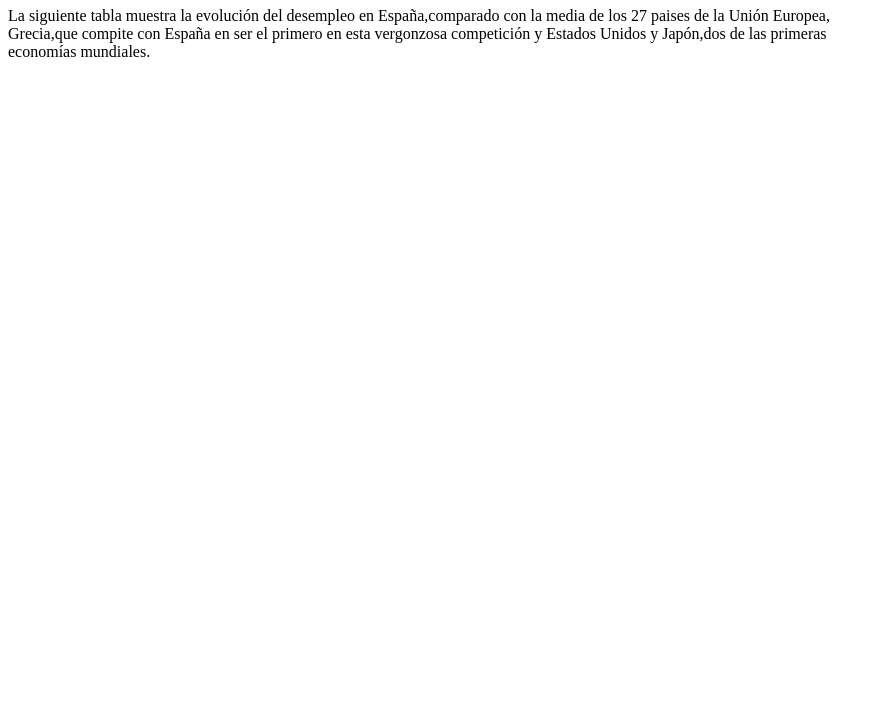
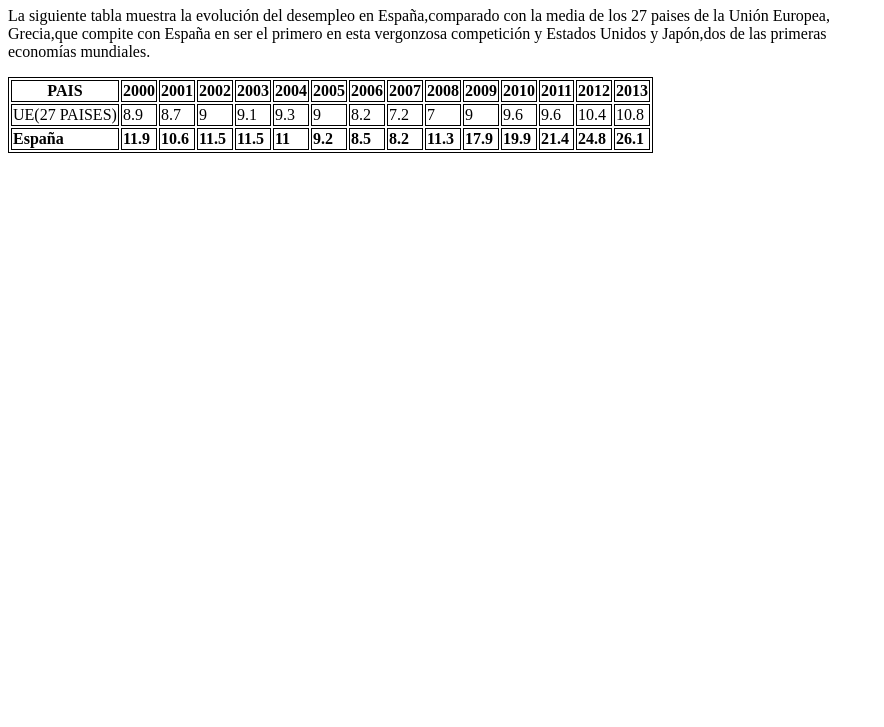
Before and after one commit to SERGIOOVEP/EJERCICIOS-, a plain HTML site: page EJERCICIO3.html in a window 1280 px wide. Shown: the part 73-800 px from the top of the page, without its empty margins (0-884 px from the left). Drawn offline with Linux system fonts and the light colour scheme.

Commit message:
con tabla hasta España

```diff
--- a/EJERCICIO3.html
+++ b/EJERCICIO3.html
@@ -14,6 +14,94 @@
                 compite con España en ser el primero en esta vergonzosa competición y Estados Unidos y Japón,dos de las primeras <br> economías mundiales.
             </p>
 
+            <table>
+
+                <tr>
+
+                    <th>PAIS</th>
+                    <th>2000</th>
+                    <th>2001</th>
+                    <th>2002</th>
+                    <th>2003</th>
+                    <th>2004</th>
+                    <th>2005</th>
+                    <th>2006</th>
+                    <th>2007</th>
+                    <th>2008</th>
+                    <th>2009</th>
+                    <th>2010</th>
+                    <th>2011</th>
+                    <th>2012</th>
+                    <th>2013</th>
+
+                </tr>
+
+                <tr>
+
+                    <td>UE(27 PAISES)</td>
+                    <td>8.9</td>
+                    <td>8.7</td>
+                    <td>9</td>
+                    <td>9.1</td>
+                    <td>9.3</td>
+                    <td>9</td>
+                    <td>8.2</td>
+                    <td>7.2</td>
+                    <td>7</td>
+                    <td>9</td>
+                    <td>9.6</td>
+                    <td>9.6</td>
+                    <td>10.4</td>
+                    <td>10.8</td>
+
+                </tr>
+
+                <tr>
+
+                    <td><strong> España </strong></td>
+                    <td><strong>11.9</strong></td>
+                    <td><strong>10.6</strong></td>
+                    <td><strong>11.5</strong></td>
+                    <td><strong>11.5</strong></td>
+                    <td><strong>11</strong></td>
+                    <td><strong>9.2</strong></td>
+                    <td><strong>8.5</strong></td>
+                    <td><strong>8.2</strong></td>
+                    <td><strong>11.3</strong></td>
+                    <td><strong>17.9</strong></td>
+                    <td><strong>19.9</strong></td>
+                    <td><strong>21.4</strong></td>
+                    <td><strong>24.8</strong></td>
+                    <td><strong>26.1</strong></td>
+
+
+
+
+
+
+
+
+
+
+
+
+
+
+
+
+                </tr>
+
+
+
+
+
+
+
+
+
+
+            </table>
+
 
 
 
```
